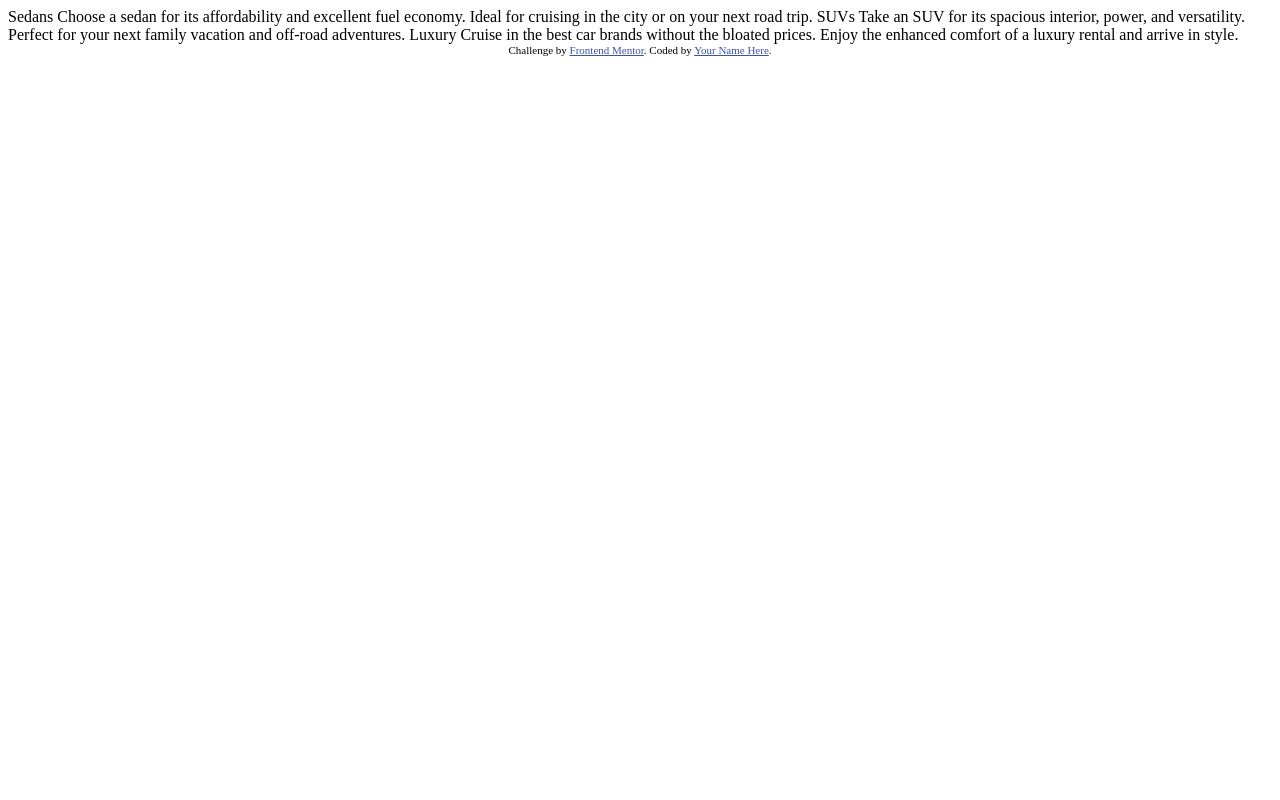
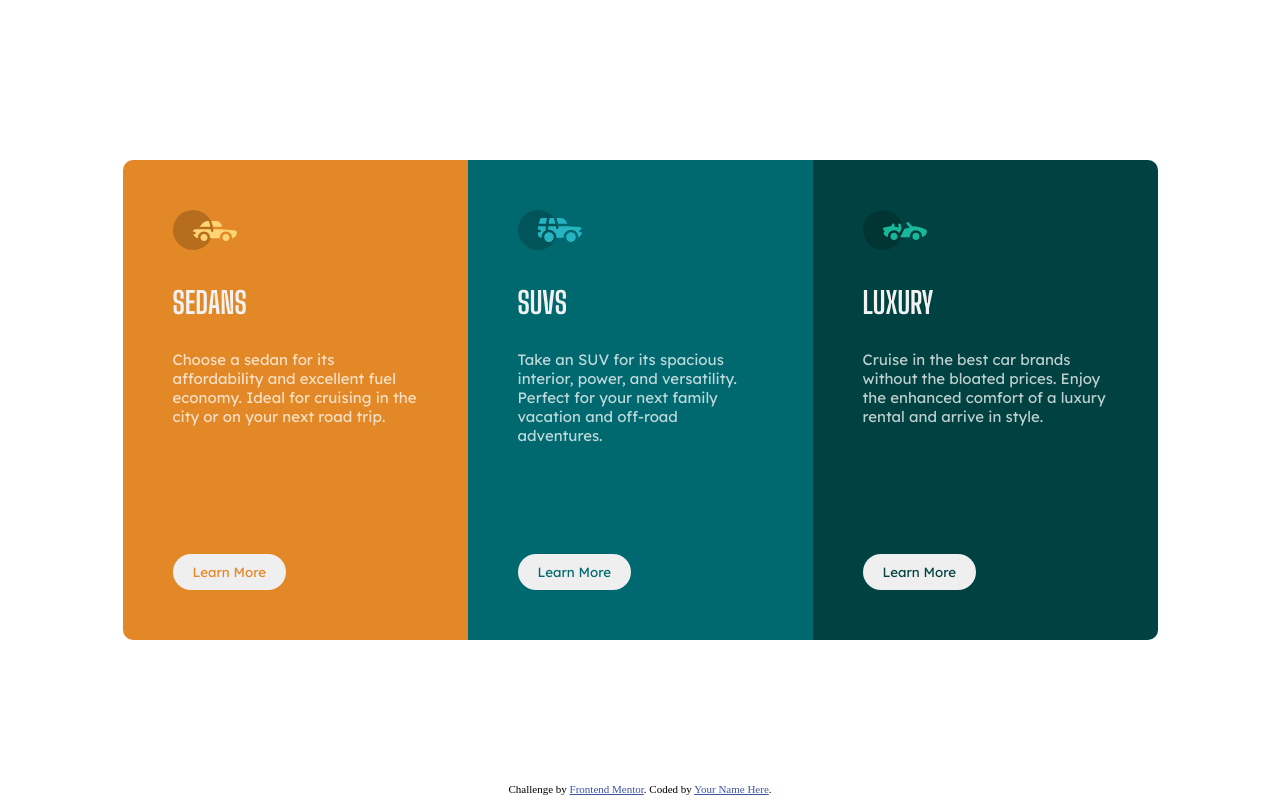
Before and after one commit to thetramp22/fm-projects, a plain HTML site: page 3-column-preview-card-component-main/index.html in a window 1280 px wide. Drawn offline with Linux system fonts and the light colour scheme.

Commit message:
Layout Complete

```diff
--- a/3-column-preview-card-component-main/index.html
+++ b/3-column-preview-card-component-main/index.html
@@ -5,6 +5,10 @@
   <meta name="viewport" content="width=device-width, initial-scale=1.0"> <!-- displays site properly based on user's device -->
 
   <link rel="icon" type="image/png" sizes="32x32" href="./images/favicon-32x32.png">
+  <link rel="stylesheet" href="./styles.css">
+  <link rel="preconnect" href="https://fonts.googleapis.com">
+  <link rel="preconnect" href="https://fonts.gstatic.com" crossorigin>
+  <link href="https://fonts.googleapis.com/css2?family=Big+Shoulders+Display:wght@700&family=Lexend+Deca&display=swap" rel="stylesheet">
 
   <title>Frontend Mentor | 3-column preview card component</title>
 
@@ -16,21 +20,43 @@
 </head>
 <body>
 
-  Sedans
+  <div class="wrapper">
+    <div class="container">
+      <div class="cell sedans">
+        <img src="./images/icon-sedans.svg" alt="sedans">
+        <h1>Sedans</h1>
+        <p>
           Choose a sedan for its affordability and excellent fuel economy. Ideal for cruising in the city
           or on your next road trip.
-
-  SUVs
+        </p>
+        <button>Learn More</button>
+      </div>
+      <div class="cell suvs">
+        <img src="./images/icon-suvs.svg" alt="suvs">
+        <h1>SUVs</h1>
+        <p>
           Take an SUV for its spacious interior, power, and versatility. Perfect for your next family vacation
           and off-road adventures.
-
-  Luxury
+        </p>
+        <button>Learn More</button>
+      </div>
+      <div class="cell luxury">
+        <img src="./images/icon-luxury.svg" alt="luxury">
+        <h1>Luxury</h1>
+        <p>
           Cruise in the best car brands without the bloated prices. Enjoy the enhanced comfort of a luxury
           rental and arrive in style.
+        </p>
+        <button>Learn More</button>
+      </div>
+    </div>
+  </div>
 
+  <footer>
     <div class="attribution">
       Challenge by <a href="https://www.frontendmentor.io?ref=challenge" target="_blank">Frontend Mentor</a>.
       Coded by <a href="#">Your Name Here</a>.
     </div>
+  </footer>
 </body>
 </html>
--- /dev/null
+++ b/3-column-preview-card-component-main/styles.css
@@ -0,0 +1,132 @@
+:root {
+    /* colors */
+    --bright-orange: hsl(31, 77%, 52%);
+    --dark-cyan: hsl(184, 100%, 22%);
+    --very-dark-cyan: hsl(179, 100%, 13%);
+    --transparent-white: hsla(0, 0%, 100%, 0.75);
+    --very-light-gray: hsl(0, 0%, 95%);
+}
+
+* {
+    box-sizing: border-box;
+    margin: 0;
+    padding: 0;
+}
+
+body {
+    font-size: 15px;
+    position: relative;
+}
+
+h1 {
+    font-family: 'Big Shoulders Display', cursive;
+    text-transform: uppercase;
+    color: var(--very-light-gray);
+}
+
+p {
+    font-family: 'Lexend Deca', sans-serif;
+    color: var(--transparent-white);
+}
+
+.wrapper {
+    padding: 20vh 0;
+}
+
+.container{
+    display: grid;
+    grid-template-columns: repeat(3, 345px);
+    width: calc(345px * 3);
+    margin: 0 auto;
+    border-radius: 10px;
+    overflow: hidden;
+}
+
+@media only screen and (max-width: 400px) {
+    .container {
+        grid-template-columns: 345px;
+        width: 345px;
+    }
+
+    .wrapper {
+        padding: 10vh 0;
+    }
+}
+
+.cell {
+    padding: 50px;
+    height: 60vh;
+    position: relative;
+}
+
+.cell h1 {
+    margin: 30px 0;
+}
+
+.sedans {
+    background-color: var(--bright-orange);
+}
+
+.sedans button {
+    color: var(--bright-orange);
+}
+
+.sedans button:hover {
+    background-color: var(--bright-orange);
+}
+
+.suvs {
+    background-color: var(--dark-cyan);
+}
+
+.suvs button {
+    color: var(--dark-cyan);
+}
+
+.suvs button:hover {
+    background-color: var(--dark-cyan);
+}
+
+.luxury {
+    background-color: var(--very-dark-cyan);
+}
+
+.luxury button {
+    color: var(--very-dark-cyan);
+}
+
+.luxury button:hover {
+    background-color: var(--very-dark-cyan);
+}
+
+button {
+    border: none;
+    border-radius: 30px;
+    padding: 10px 20px;
+    font-family: 'Lexend Deca', sans-serif;
+
+    position: absolute;
+    bottom: 50px;
+    left: 50px;
+}
+
+button:hover {
+    color: var(--very-light-gray);
+    outline: 2px solid var(--very-light-gray);
+}
+
+footer {
+    position: absolute;
+    width: 100%;
+    bottom: 5px;
+    text-align: center;
+}
+
+.attribution {
+    font-size: 11px;
+    text-align: center;
+}
+
+.attribution a {
+    color: hsl(228, 45%, 44%);
+}
```
Lines whose indentation alone changed are shown as unchanged.
